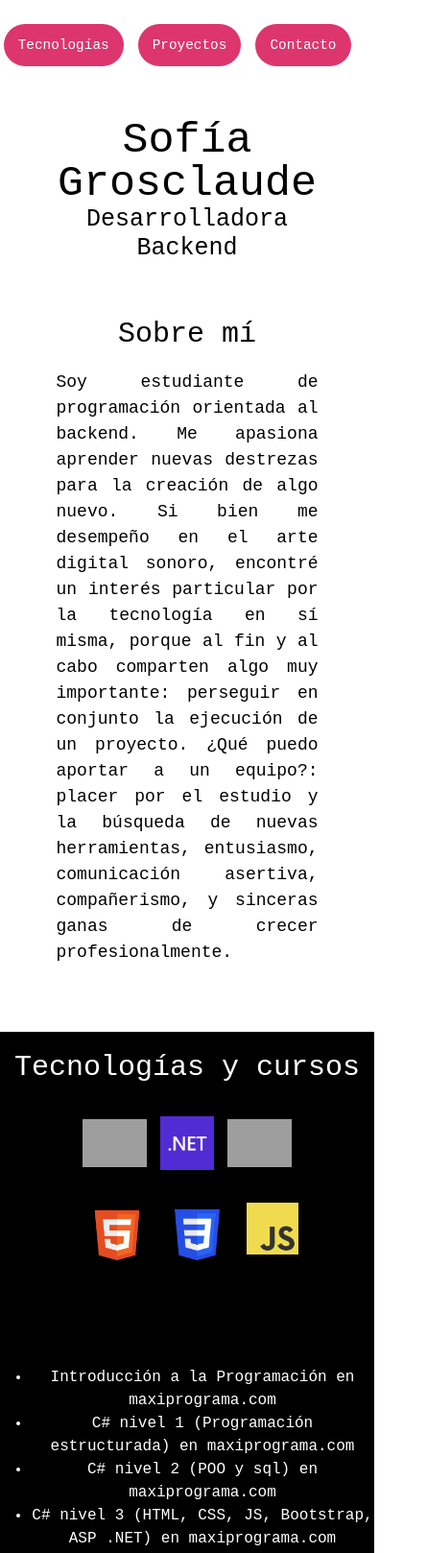
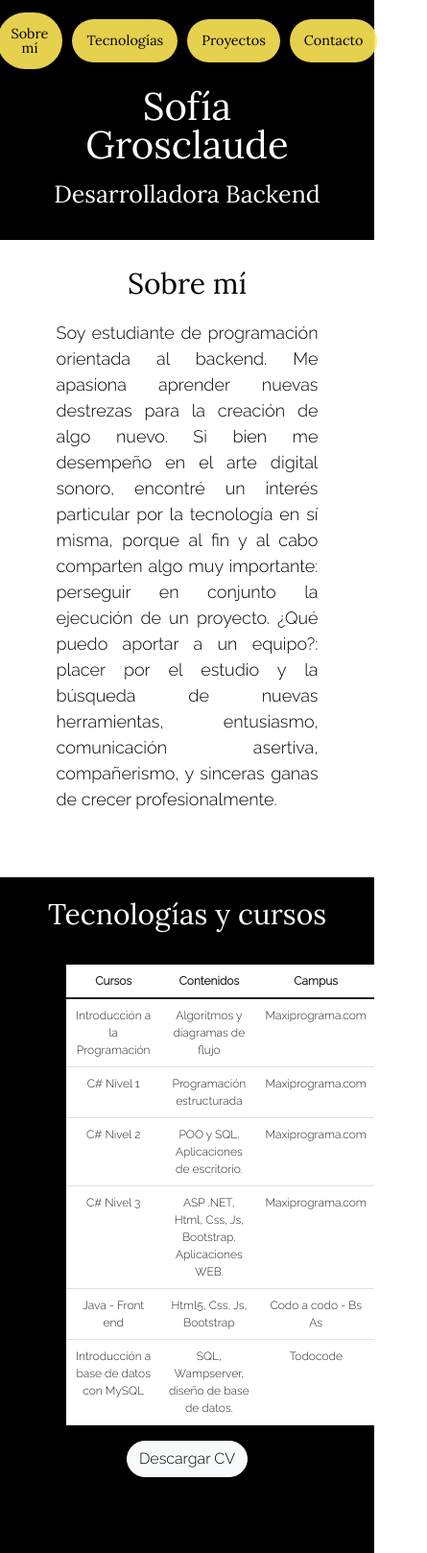
Before and after one commit to sofiagrosclaude/PortfolioDev, a plain HTML site: page index.html in a window 390 px wide. Shown: the top 1618 px of the page at 96% size, 445 px wide, since content can reach past the window. Drawn offline with nearby package versions, Linux system fonts and the light colour scheme; grey boxes are pictures that could not be loaded; a web font is replaced by a local one.

Commit message:
cambio de estilo y navbar fija

```diff
--- a/estilos.css
+++ b/estilos.css
@@ -1,57 +1,87 @@
+
+
+@import url('https://fonts.googleapis.com/css2?family=Abel&family=Barlow&family=Fira+Sans:wght@300&family=Inconsolata:wght@300;400&family=Lora&family=Raleway:wght@100;200;300&family=Red+Hat+Mono:wght@300&family=Roboto:wght@300&display=swap');
+html, body {
+    max-width: 100% !important;
+    overflow-x: hidden !important;
+
+}
+html{
+    scroll-behavior: smooth;
+}
 body{
-    font-family: 'Courier New', Courier, monospace;
+    overflow: auto;
+    font-family: 'Fira Sans', sans-serif;
     text-align: center;
-    margin: auto;
-    padding: auto;
+    font-family: 'Lora', serif;
+    font-family: 'Raleway', sans-serif;
+
     background-color:white;
+    margin: 0;
+    padding: 0;
+
 }
+
 /*HEADER*/
 
 .contenedor{
     width: 100%;
-    margin: 30px auto;
+    margin: auto;
     padding: 50px;
 
     display: flex;
     flex-direction: column;
     justify-content: center;
     align-items: flex-start;
+    background-color:  black;
+
 }
 h1{
+    font-family: 'Lora', serif;
 
-    color: #000000;
+    color: white;
     text-align: left;
-    font-size: 45px;
+    font-size: 40px;
     line-height: 1.000;
-    margin-top: 5%;
-    padding-top: auto;
-    width: 20%
+    margin-top: 7%;
+    margin-bottom: 0px;
+    padding-left: 15%;
+    width: 25%
 }
 h2{
-    color: rgb(0, 0, 0);
+    font-family: 'Lora', serif;
+
+    color: white;
+    font-size:25px;
     text-align: left;
-    font-size: 25px;
+    padding-left: 15%;
+    padding-top: 1px;
 }
+
 
 /*NAVEGADOR*/
 .navegacion-principal{
     text-align: center;
-    width: 85%;
-
-    margin: 5%;
+    width: 100%;
+    background-color: #000000;
+    margin: 0%;
     justify-content: center;
     display: flex;
-
-    padding-top: 5px;
-    background-color:  transparent;
+    margin-right: 0px;
+    padding-top: 15px;
+    padding-bottom: 10px;
     line-height: 1.000;
     margin-bottom: 0;
+    height: 80px;
+
+
 
 
 }
 .navegacion-principal a{
-    background-color: #dd356e;
-    color: rgb(255, 255, 255);
+
+    background-color: black;
+    color: rgba(254, 232, 86, 0.9);
     text-decoration: none;
     margin: 0 5px;
     font-size: 18px;
@@ -61,64 +91,59 @@ h2{
     width: 145px;
     /* margin-left: 10px; */
     display: inline-block;
-    align-items: center;
+    font-family: 'Lora', serif;
+    /* justify-content: flex-end; */
+    text-align: center;
+    height: 50px;
 }
 
 
 .navegacion-principal a:hover{
 
+    background-color: rgba(254, 232, 86, 0.9);
+    color: black;
+    transition: 0.5s;
 
-    color: transparent;
-    transition: 0.5s;
-    color: rgb(0, 0, 0);
+
+
 }
- .navegacion-principal {
+  .navegacion-principal {
     position: absolute;
     top: 0;
     right: 0;
-    align-items: center;
-    text-align: center;
+
   }
+
+
 
 .navegacion-principal a {
 
     display: inline-block;
-    margin-left: 10px;
+}
 
-  }
 
  /*SECCIÓN 1 SOBRE MÍ*/
  h3{
-    color: rgb(0, 0, 0);
-
+    color: black;
+    font-family: 'Lora', serif;
     font-size: 30px;
-    padding-top: 5%;
+    padding-top: 7%;
     margin: auto;
     text-align: center;
 }
-/*
-.sobremi{
-    margin-top: 0;
-    padding-top: 0;
 
-    text-align: center;
-    align-items: center;
-    height: 650px;
-
-        padding-bottom: 2px;
-
-
-}  */
-/* .sobremititulo{
+ .sobremititulo{
 
     text-align: center;
     margin-bottom: 1px;
+    margin-top: 1%;
 
-} */
+}
 
 p{
     color: rgb(0, 0, 0);
     text-align: justify;
+
     padding: 15%;
     padding-top: 5%;
     font-size: large;
@@ -130,35 +155,39 @@ p{
 .tech{
     background-color: #000000;
     color: white;
-    height: 850px;
+    height: 750px;
+    width: 100%;
+
+
+
 }
 .techtitulo{
     color: white;
-    padding-top: 5%;
+    padding-top: 7%;
     padding-bottom: 5%;
+
+
 }
 .images-container{
     display: flex;
     flex-wrap: wrap;
-    justify-content: center;
+    justify-content: left;
     align-items: center;
-    margin-top: 10px;
-    margin-left: 2%;
+    margin-top: 5%;
+    margin-left: 20%;
+
 
 }
 .images-container2{
     display: flex;
     flex-wrap: wrap;
-    justify-content: center;
+    justify-content: left;
     align-items: center;
-    margin-top: 5px;
+    margin-top: 0%;
+    margin-left: 20%;
 
 }
-/* .container img {
-    margin: 0 0px;
-    flex: 1 0 30%;
-    margin: 5px;;
-}  */
+
 .images-container img {
     margin: 1.5%;
     padding-left: 5px;
@@ -207,18 +236,29 @@ p{
 }
 .cursos{
     color:white;
+   width: auto;
+    text-align: left;
+    align-content: right;
+    margin-left: 50%;
 
-    text-align: left;
-    align-content: center;
-    margin-left: 30%;
-    padding-top: 50px;
+    margin-top: 0%;
+}
+table{
+    background-color: white;
+    color: #000000;
+    text-align: center;
+    padding-bottom: 10%;
+
+
+
+
 }
 
 /*PROYECTOS*/
 .flex-container{
     border: 1px solid rgba(254, 232, 86, 0.9);
     text-align: center;
-    background: rgba(254, 232, 86, 0.9);
+    background-color: rgba(254, 232, 86, 0.9);
     padding: 10px;
     height: 900px;
     align-items: center;
@@ -275,6 +315,15 @@ p{
 .btn-primary{
     background-color: #000000;
     padding-top: 10px;
+    border-color:  white;
+    border-radius: 30px;
+
+}
+.btn-primary:hover{
+    background-color: rgba(254, 232, 86, 0.9);
+    border-color: white;
+    color: #000000;
+    transition: 0.5s;
 }
 .card-img-top1{
     width: 70%;
@@ -296,13 +345,13 @@ footer{
     align-items: center;
     text-align: center;
     background-color:  #000000;
-    height: 700px;
+    height: 730px;
 }
 .contactotitulo{
     color: aliceblue;
     text-align: center;
     font-size: 30px;
-    padding-top: 5%;
+    padding-top: 7%;
 }
 .mb-3{
     width: 310px;
@@ -323,49 +372,80 @@ footer{
     margin-top: 1%;
     margin-bottom: 4%;
 }
+.btn-light:hover{
+    background-color: #000000;
+    color: #ffffff;
+    border-bottom: #ffffff;
+    transition: 0.5s;
+
+}
+.btn-light{
+    margin-bottom: 2%;
+    border-radius: 30px;
 
 
+}
+.footercito{
+    color: #ffffff;
+    text-align: center;
+    padding-top: 20px;
+    padding-bottom: 15px;
+    height: 80px;
+    background-color: #000000;
+}
+
 @media screen and (max-width:1000px) {
-    /* body{
-        width: 100%;
-        height: auto;
-        flex-direction: column;
-        text-align: center;
 
-    }  */
+
     .contenedor{
         height: 250px;
         justify-content: flex-start;
         align-items: center;
+        justify-content: center;
+
+
 
     }
     h1{
         order: 1;
         text-align: center;
         margin: auto;
-        padding-top: 15%;
+        padding-top: 20%;
         width: auto;
+        padding-bottom: 5%;
+        padding-left: 0%;
     }
     h2{
         order: 2;
         text-align: center;
         margin: auto;
+        padding-left: 0%;
+
     }
 
     .navegacion-principal{
         order: 3;
-        /* align-self: flex-end; */
+
         margin: 5px, 5px;
-        width: auto;
-        /* align-items: center; */
+        width: 100%;
+        align-items: center;
+        justify-content: center;
+
     }
     .navegacion-principal a{
-        width: 35%;
+        width: auto;
         font-size: 90%;
         height: auto;
         align-items: center;
         text-align: center;
         padding: 15px;
+        background-color: rgba(254, 232, 86, 0.9);
+        color: black;
+
+    }
+    .navegacion-principal a:hover{
+        color: rgba(254, 232, 86, 0.9);
+        background-color: #000000;
     }
     .sobremititulo{
         margin: auto;
@@ -377,14 +457,16 @@ footer{
 
 
     .tech{
-        height: 750px;
+        height: 850px;
         text-align: center;
         align-items: center;
+
     }
     .techtitulo{
         font-size: -2%;
         padding-top: 5%;
         padding-bottom: 5%;
+
     }
     .cursos{
         text-align: center;
@@ -394,6 +476,15 @@ footer{
         margin-left: 0%;
 
     }
+    table{
+        margin-top: 5%;
+
+
+        padding-bottom: 5%;
+        width: 100%;
+        font-size: 12px;
+        height: auto;
+    }
     .container img {
         flex: 1 0 45%;
     }
@@ -402,6 +493,7 @@ footer{
         padding-left: 10px;
         margin: -2%;
         padding-right: 10px;
+
     }
     .images-container2{
         padding-top: 5%;
@@ -490,18 +582,19 @@ footer{
     .mb-3a{
         width: 310px;
         margin: auto;
-        padding-top: 5%;
-        margin-top: 5%;
+        padding-top: 10px;
+        margin-top: 4%;
     }
     .mb-3b{
         width: 310px;
         margin: auto;
-        padding-top: 5%;
-        margin-top: 5%;
-        margin-bottom: 7%;
+        padding-top:10px;
+        margin-top: 4%;
+        margin-bottom: 5%;
     }
     footer{
         height: 650px;
     }
 
+
 }
--- a/index.html
+++ b/index.html
@@ -4,10 +4,13 @@
     <meta charset="UTF-8">
     <meta http-equiv="X-UA-Compatible" content="IE=edge">
     <meta name="viewport" content="width=device-width, initial-scale=1.0">
-    <title>Potfolio Sofía Grosclaude</title>
+    <title>Portfolio Sofía Grosclaude</title>
+    <link rel="shortcut icon" href="favicon.ico">
     <link href="https://cdn.jsdelivr.net/npm/bootstrap@5.1.1/dist/css/bootstrap.min.css" rel="stylesheet" integrity="sha384-
     F3w7mX95PdgyTmZZMECAngseQB83DfGTowi0iMjiWaeVhAn4FJkqJByhZMI3AhiU" crossorigin="anonymous">
     <link rel="stylesheet" href="estilos.css">
+
+    <link href="https://fonts.googleapis.com/css2?family=Abel&family=Barlow&family=Inconsolata:wght@300;400&family=Lora&family=Raleway:wght@100;200;300&family=Red+Hat+Mono:wght@300&family=Roboto:wght@300&display=swap" rel="stylesheet">
 
     <script type="text/javascript"
     src="https://cdn.jsdelivr.net/npm/@emailjs/browser@3/dist/email.min.js"></script>
@@ -24,7 +27,8 @@
   </header>
   <section>
     <div>
-        <nav class="navegacion-principal">
+        <nav style="position: fixed; bottom: 5px;" class="navegacion-principal">
+                <a href="#sobremi">Sobre mí</a>
                 <a href="#tech">Tecnologías</a>
                 <a href="#proyectos">Proyectos</a>
                 <a href="#contacto">Contacto</a>
@@ -40,28 +44,76 @@
     </section>
     <section id="tech" class="tech">
       <h3 class="techtitulo">Tecnologías y cursos</h3>
-      <div class="images-container">
+      <!-- <div class="images-container">
         <img src="https://www.horuss.com.mx/wp-content/uploads/2019/04/c.png" class="logoCsharp" alt="">
-        <img src="Recursos/logo net.jfif" class="logoNet" alt="">
+        <img src="logo net.jfif" class="logoNet" alt="">
         <img src="https://img.icons8.com/color/480/microsoft-sql-server.png" class="logoSql" alt="">
       </div>
       <div class="images-container2">
-        <img src="Recursos/logo html.png" class="logohtml" alt="">
-        <img src="Recursos/css logo.png" class="logoCss" alt="">
-        <img src="Recursos/logo javascript.png" class="logoJavascript" alt="">
+        <img src="logo html.png" class="logohtml" alt="">
+        <img src="css logo.png" class="logoCss" alt="">
+        <img src="logo javascript.png" class="logoJavascript" alt="">
+      </div> -->
+
+      <div class="row">
+        <div class="col-2"></div>
+          <div class="col">
+            <div class="table-responsive">
+              <table class="table">
+                <thead>
+                  <tr>
+                    <th scope="col">Cursos</th>
+                    <th scope="col">Contenidos</th>
+                    <th scope="col">Campus</th>
+                  </tr>
+                </thead>
+                <tbody>
+                  <tr>
+                    <td>Introducción a la Programación</td>
+                    <td>Algoritmos y diagramas de flujo</td>
+                    <td>Maxiprograma.com</td>
+                  </tr>
+                  <tr>
+                    <td>C# Nivel 1</td>
+                    <td>Programación estructurada</td>
+                    <td>Maxiprograma.com</td>
+                  </tr>
+                  <tr>
+                    <td>C# Nivel 2</td>
+                    <td>POO y SQL. Aplicaciones de escritorio.</td>
+                    <td>Maxiprograma.com</td>
+                  </tr>
+                  <tr>
+                    <td>C# Nivel 3</td>
+                    <td>ASP .NET, Html, Css, Js, Bootstrap. Aplicaciones WEB.</td>
+                    <td>Maxiprograma.com</td>
+                  </tr>
+                  <tr>
+                    <td>Java - Front end</td>
+                    <td>Html5, Css, Js, Bootstrap</td>
+                    <td>Codo a codo - Bs As</td>
+                  </tr>
+                  <tr>
+                    <td>Introducción a base de datos con MySQL </td>
+                    <td>SQL, Wampserver, diseño de base de datos.</td>
+                    <td>Todocode</td>
+                  </tr>
+                </tbody>
+              </table>
             </div>
-      <ul class="cursos">
-        <li>Introducción a la Programación en maxiprograma.com</li>
-        <li>C# nivel 1 (Programación estructurada) en maxiprograma.com</li>
-        <li> C# nivel 2 (POO y sql) en maxiprograma.com</li>
-        <li>C# nivel 3 (HTML, CSS, JS, Bootstrap, ASP .NET) en maxiprograma.com</li>
-      </ul>
+          </div>
+        <div class="col-2"></div>
+      </div>
+        <div class="btnCV">
+        <a href="CV Sofía Grosclaude - Software Developer 2023.pdf" class="btn btn-light" title="Descargar cv">Descargar CV</a>
+        <!-- <button href="CV Sofía Grosclaude - Software Developer 2023.pdf" class="btn btn-light" download="CV Sofía Grosclaude - Software Developer 2023" title="Descargar cv">Descargar CV</button> -->
+      </div>
     </section>
     <section id="proyectos" class="flex-container">
         <h3>Proyectos</h3>
         <div class="text-center">
             <div class="card1" style="width: 25rem">
-              <img src="Recursos/App Artículos.png" class="card-img-top1" alt="...">
+              <img src="App Artículos.png" class="card-img-top1" alt="...">
                 <div class="card-body">
                   <h5 class="card-title"><b>Aplicación de escritorio</b></h5>
                   <p class="card-text">App de escritorio para la administración de artículos con conexión a base de datos.
@@ -70,7 +122,7 @@
                 </div>
             </div>
             <div class="card2" style="width: 25rem">
-              <img src="Recursos/App Comercio.png" class="card-img-top2" alt="...">
+              <img src="App Comercio.png" class="card-img-top2" alt="...">
                 <div class="card-body">
                   <h5 class="card-title"><b> Aplicación para Comercio</b></h5>
                   <p class="card-text">App para la gestión de artículos de catálogo de comercio. Conexión a base de datos.</p>
@@ -78,11 +130,12 @@
                 </div>
             </div>
             <div class="card3" style="width: 25rem">
-              <img src="Recursos/Portfolio personal.png" class="card-img-top3" alt="...">
+              <img src="Portfolio personal.png" class="card-img-top3" alt="...">
                 <div class="card-body">
                   <h5 class="card-title"><b> Portfolio personal</b></h5>
-                  <p class="card-text">Página web en desarrollo. Portfolio desarrollado en HTML, CSS, y Bootstrap.</p>
-                  <a href="https://github.com/sofiagrosclaude/PortfolioDev" class="btn btn-primary">Ver repositorio</a>
+                  <p class="card-text">Portfolio personal en dos versiones: Pág. web en HTML, CSS, JS y Bootstrap, y App Web con ASP .NET</p>
+                  <a href="https://github.com/sofiagrosclaude/PortfolioDev" class="btn btn-primary">Repositorio WEB</a>
+                  <a href="https://github.com/sofiagrosclaude/PortfolioDev" class="btn btn-primary">Repositorio ASP .NET</a>
                 </div>
             </div>
         </div>
@@ -108,8 +161,10 @@
           <button type="submit" class="btn btn-light" value="Enviar" id="button">Enviar</button>
         </div>
       </form>
+      <hr>
+      <p class="footercito">Copyright &copy; Sofía Grosclaude &reg; - 2023</p>
+
     </footer>
-
         <script src="app.js"></script>
 </body>
 </html>
```
Lines whose indentation alone changed are shown as unchanged.
